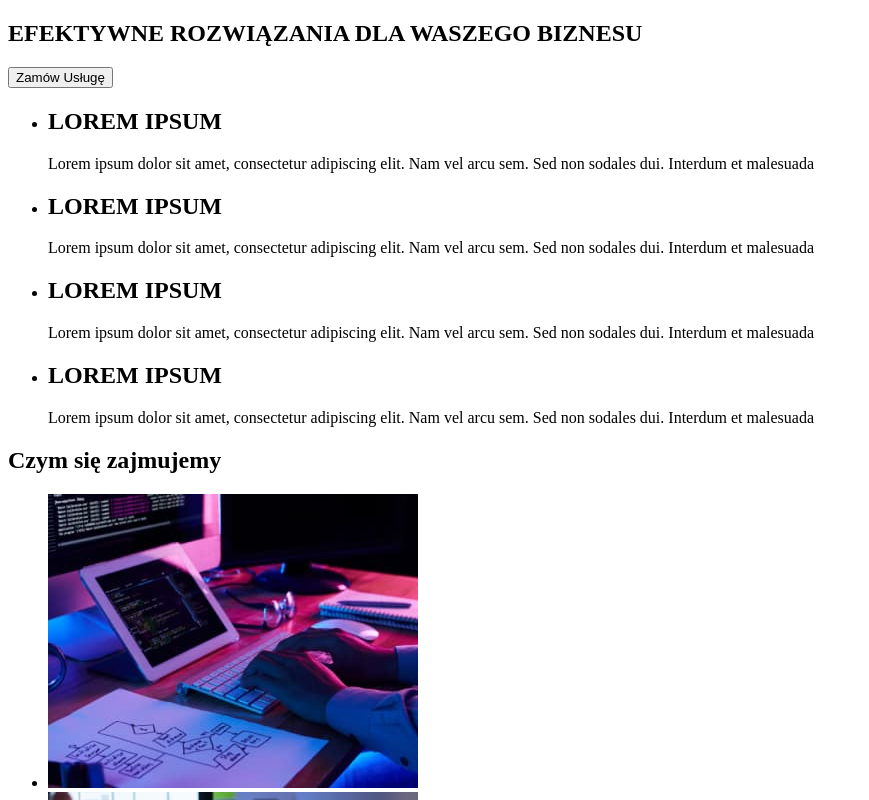
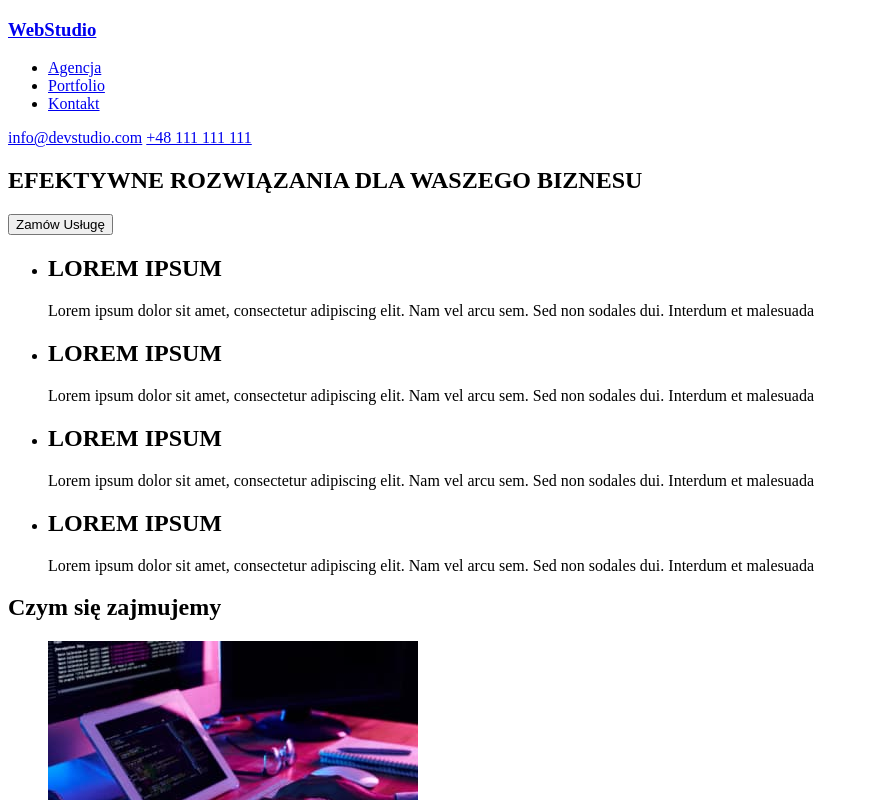
Before and after one commit to Kamil1W/goit-markup-hw-01, a plain HTML site: page index.html in a window 1280 px wide. Shown: the top 800 px of the page, without its empty margins (0-869 px from the left). Drawn offline with Linux system fonts and the light colour scheme.

Commit message:
modified:   index.html

```diff
--- a/index.html
+++ b/index.html
@@ -1,36 +1,30 @@
 <!DOCTYPE html>
-<html lang="pl">
+<html lang="pl-PL">
 <head>
-    <title>
-        <div>
+    <meta charset="UTF-8"/>
+    <meta http-equiv="X-UA-Compatible" content="IE=edge"/>
+    <meta name="viewport" content="width=device-width, initial-scale1.0/>"/>
+    <title>Studio</title>
+</head>
+    <body>
             <header>
-                <a href="index.html">WebStudio</a>
-        </div>
+                <h3><a href="index.html">WebStudio</a></h3>
     <nav>
-        <div>
-            <a href="index.html">Agencja</a>
-            <a href="index.html">Portfolio</a>
-            <a href="index.html">Kontakt</a>
-        </div>
+        <ul>
+            <li><a href="index.html">Agencja</a></li>
+            <li><a href="index.html">Portfolio</a></li>
+            <li><a href="index.html">Kontakt</a></li>
+        </ul>
     </nav>
-    <div>
-        <p>
             <a href="mailto:info@devstudio.com">info@devstudio.com</a>
             <a href="tel:+48-111-111-111">+48 111 111 111</a>
-         </p>
-    </div>
             </header>
-        </title>
-</head>
-<body>
 <main>
-    <div>
+    <section>
+           <h2>EFEKTYWNE ROZWIĄZANIA DLA WASZEGO BIZNESU</h2>
+    <button type="button" class="button">Zamów Usługę</button>
+    </section>
 
-        <h2>EFEKTYWNE ROZWIĄZANIA DLA WASZEGO BIZNESU</h2>
-
-    <button type="button" class="button">Zamów Usługę</button>
-</div>
-<div>
 <ul>
    <li>
     <h2>LOREM IPSUM</h2>
@@ -45,6 +39,7 @@
         <p>Lorem ipsum dolor sit amet, consectetur adipiscing elit. Nam vel arcu sem. Sed non sodales dui. Interdum et malesuada</p>
 
     </li>
+
     <li><h2>LOREM IPSUM</h2>
 
         <p>Lorem ipsum dolor sit amet, consectetur adipiscing elit. Nam vel arcu sem. Sed non sodales dui. Interdum et malesuada</p>
@@ -56,7 +51,7 @@
 
     </li>
   </ul>
-
+<div>
     <h2>Czym się zajmujemy</h2>
 <ul>
     <li>
@@ -138,7 +133,7 @@
 
     </ul>
 
-    </div>
+        </div>
         </main>
     <footer>
         <a href="index.html">WebStudio</a>
```
